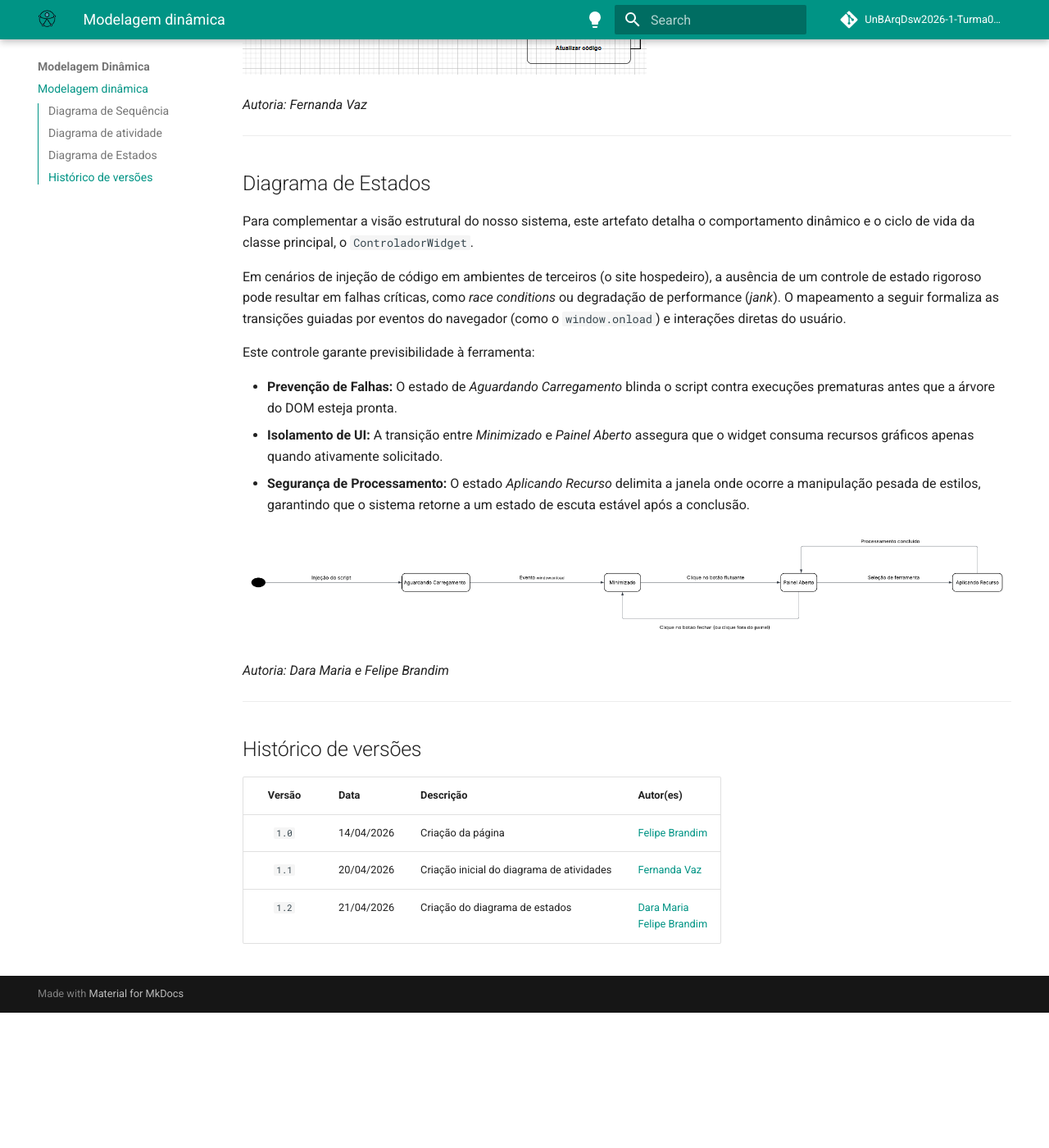
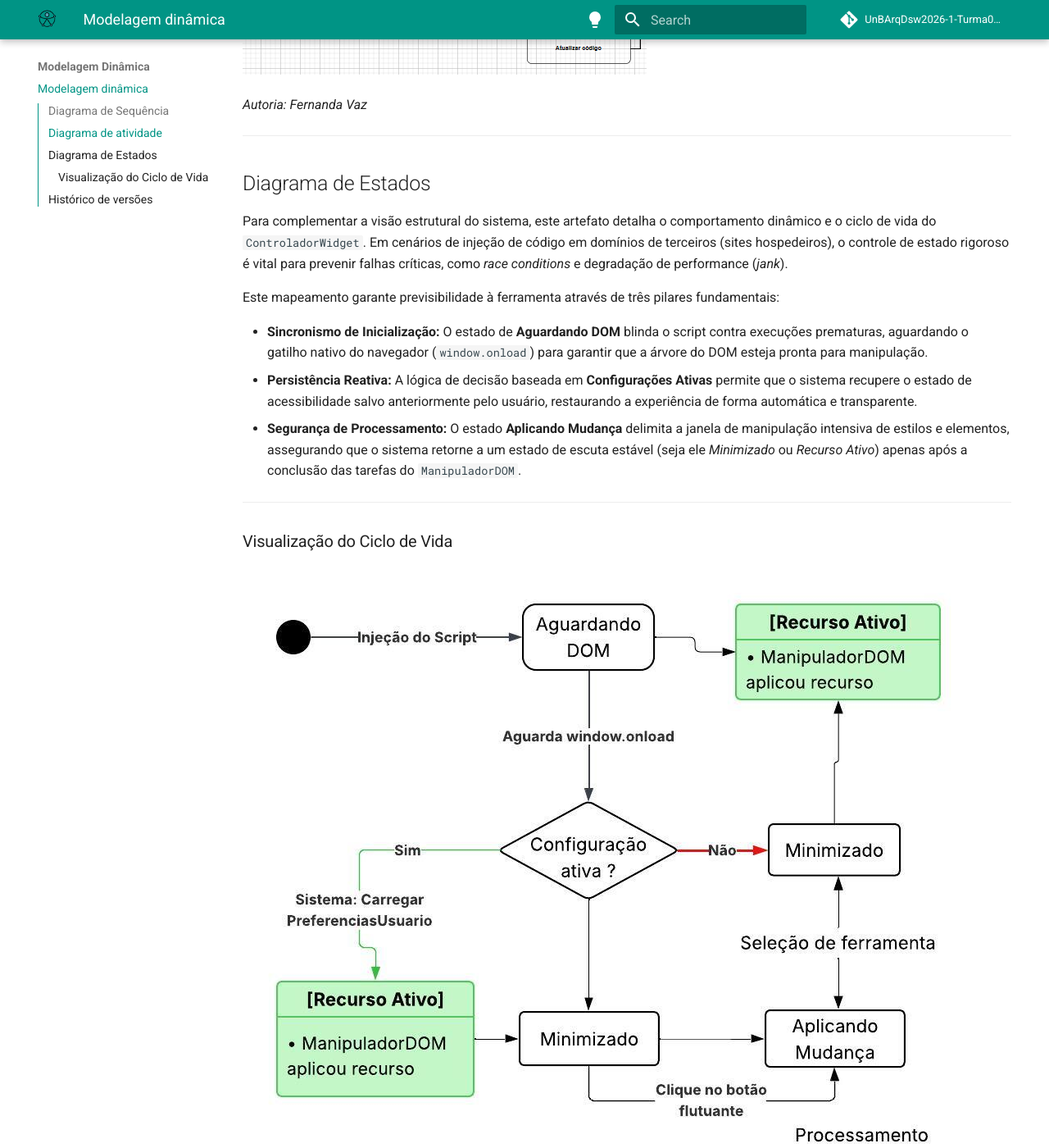
Before and after one commit to UnBArqDsw2026-1-Turma02/2026.01-T02_G4_AcessibilidadeJa_Entrega_02, an MkDocs documentation site: the page built from docs/Modelagem/2.2.ModelagemDinamica.md, in a window 1280 px wide and 1400 px high, scrolled down 888 px. Shown: the whole window at 82% size. Built offline with MkDocs 1.6.1 and Material for MkDocs 9.7.7, drawn with Linux system fonts in a browser that asks for light colours; comment, search, counter and statistics services are not loaded; before the commit the page ends 2123 px from its top, so only the background shows below that; some of the changed text lies outside the part shown.

Commit message:
docs: Adiciona diagrama de estados e participacao
Adiciona em `2.2.ModelagemDinamica.md` o diagrama de estados produzido
em parceria com a Dara. Também adiciona em `2.4.ParticipacoesModelagem`
minhas contribuições e as da Dara.

Co-authored-by: Dara Maria <darasousa09@gmail.com>

```diff
--- a/docs/Modelagem/2.2.ModelagemDinamica.md
+++ b/docs/Modelagem/2.2.ModelagemDinamica.md
@@ -10,32 +10,36 @@ O diagrama de atividade é um modelo comportamental da UML que descreve processo
 
 ![Texto Alternativo](https://raw.githubusercontent.com/UnBArqDsw2026-1-Turma02/2026.01-T02_G4_AcessibilidadeJa_Entrega_02/827b505c7bd014c71fc171478a043420b3dd89ae/docs/images/DIAGRAMA%20DE%20ATIVIDADES.png)
 
-*Autoria: Fernanda Vaz*
+_Autoria: Fernanda Vaz_
 
 ---
 
 ## Diagrama de Estados
 
-Para complementar a visão estrutural do nosso sistema, este artefato detalha o comportamento dinâmico e o ciclo de vida da classe principal, o `ControladorWidget`.
+Para complementar a visão estrutural do sistema, este artefato detalha o comportamento dinâmico e o ciclo de vida do `ControladorWidget`. Em cenários de injeção de código em domínios de terceiros (sites hospedeiros), o controle de estado rigoroso é vital para prevenir falhas críticas, como _race conditions_ e degradação de performance (_jank_).
 
-Em cenários de injeção de código em ambientes de terceiros (o site hospedeiro), a ausência de um controle de estado rigoroso pode resultar em falhas críticas, como *race conditions* ou degradação de performance (*jank*). O mapeamento a seguir formaliza as transições guiadas por eventos do navegador (como o `window.onload`) e interações diretas do usuário.
+Este mapeamento garante previsibilidade à ferramenta através de três pilares fundamentais:
 
-Este controle garante previsibilidade à ferramenta:
+- **Sincronismo de Inicialização:** O estado de **Aguardando DOM** blinda o script contra execuções prematuras, aguardando o gatilho nativo do navegador (`window.onload`) para garantir que a árvore do DOM esteja pronta para manipulação.
+- **Persistência Reativa:** A lógica de decisão baseada em **Configurações Ativas** permite que o sistema recupere o estado de acessibilidade salvo anteriormente pelo usuário, restaurando a experiência de forma automática e transparente.
+- **Segurança de Processamento:** O estado **Aplicando Mudança** delimita a janela de manipulação intensiva de estilos e elementos, assegurando que o sistema retorne a um estado de escuta estável (seja ele _Minimizado_ ou _Recurso Ativo_) apenas após a conclusão das tarefas do `ManipuladorDOM`.
 
-* **Prevenção de Falhas:** O estado de *Aguardando Carregamento* blinda o script contra execuções prematuras antes que a árvore do DOM esteja pronta.
-* **Isolamento de UI:** A transição entre *Minimizado* e *Painel Aberto* assegura que o widget consuma recursos gráficos apenas quando ativamente solicitado.
-* **Segurança de Processamento:** O estado *Aplicando Recurso* delimita a janela onde ocorre a manipulação pesada de estilos, garantindo que o sistema retorne a um estado de escuta estável após a conclusão.
+---
 
-![Diagrama de Estados UML do Widget de Acessibilidade](../images/Diagrama-de-estados.png)
+### Visualização do Ciclo de Vida
 
-*Autoria: Dara Maria e Felipe Brandim*
+![Diagrama de Estados UML do Widget de Acessibilidade](../images/Diagrama de estados- Dara&Felipe.jpeg)
+
+_Autoria: Dara Maria e Felipe Brandim_
+
+> _Nota: O diagrama formaliza as transições guiadas por eventos do sistema e interações diretas do usuário, garantindo que a interface (UI) e a lógica de acessibilidade operem em harmonia._
 
 ---
 
 ## Histórico de versões
 
-| Versão | Data       | Descrição         | Autor(es)                                           |
-| :----: | :--------- | :---------------- | :-------------------------------------------------- |
-| `1.0`  | 14/04/2026 | Criação da página | [Felipe Brandim](https://github.com/Felipe-Brandim) |
-| `1.1`  | 20/04/2026 | Criação inicial do diagrama de atividades | [Fernanda Vaz ](https://github.com/) |
-| `1.2`  | 21/04/2026 | Criação do diagrama de estados | [Dara Maria](https://github.com/daramariabs) <br>  [Felipe Brandim](https://github.com/Felipe-Brandim) |
+| Versão | Data       | Descrição                                 | Autor(es)                                                                                             |
+| :----: | :--------- | :---------------------------------------- | :---------------------------------------------------------------------------------------------------- |
+| `1.0`  | 14/04/2026 | Criação da página                         | [Felipe Brandim](https://github.com/Felipe-Brandim)                                                   |
+| `1.1`  | 20/04/2026 | Criação inicial do diagrama de atividades | [Fernanda Vaz ](https://github.com/)                                                                  |
+| `1.2`  | 21/04/2026 | Criação do diagrama de estados            | [Dara Maria](https://github.com/daramariabs) <br> [Felipe Brandim](https://github.com/Felipe-Brandim) |
```
Also changed, not shown: docs/Modelagem/2.4.ParticipacoesModelagem.md (+14 -14 lines), docs/images/Diagrama de estados- Dara&Felipe.jpeg (added).
